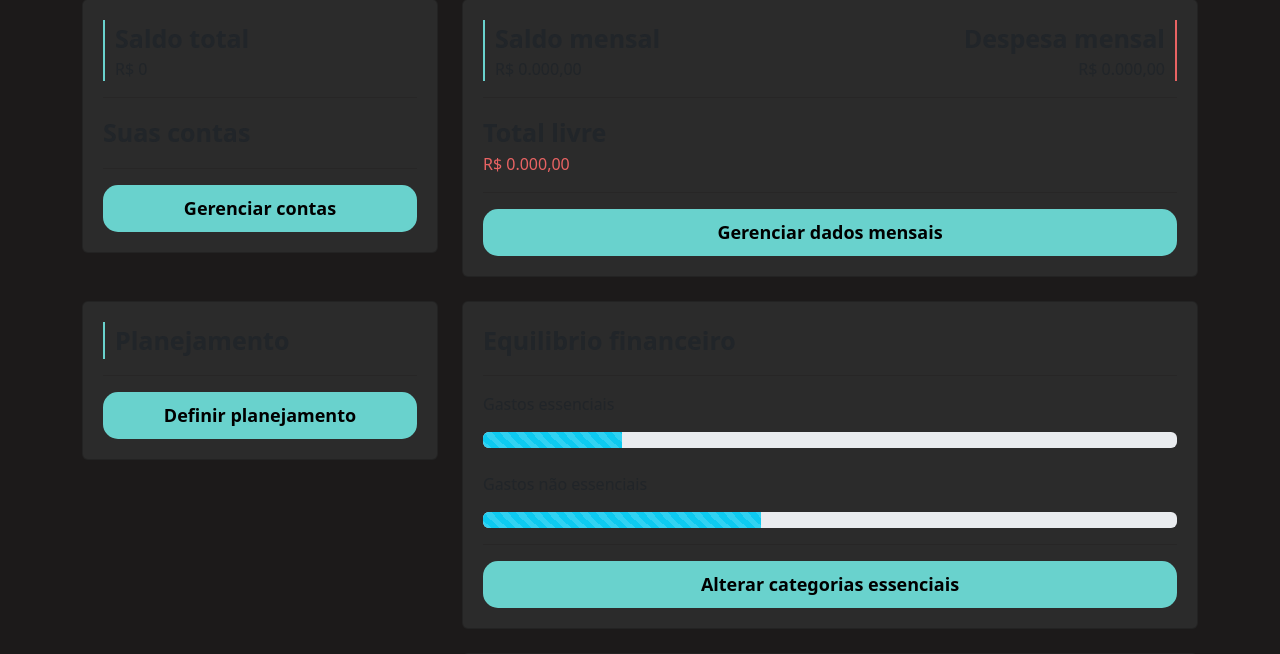
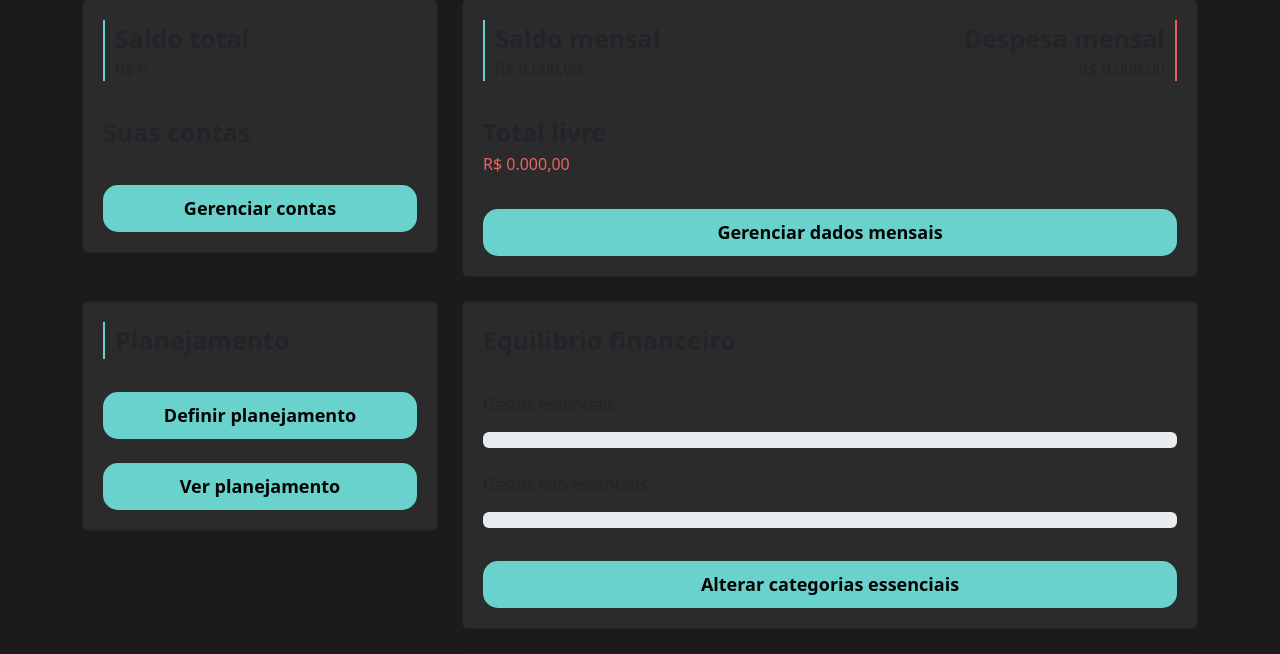
Before and after one commit to IgorDiasV/gerenciador_financeiro, a Django app: page /perfil/home/ in a window 1280 px wide. Shown: the part 233-887 px from the top of the page. Run offline with Django 4.2, Linux system fonts and the light colour scheme; data that the repository does not hold is empty.

Commit message:
feat: tornando dinâmico os dados da home

```diff
--- a/perfil/templates/home.html
+++ b/perfil/templates/home.html
@@ -9,7 +9,7 @@
         <br>
         <div class="row">
             <div class="col-md-3">
-                <a style="text-decoration: none; color:white;" href="#">
+                <a style="text-decoration: none; color:white;" href="{% url 'novo_valor'%}">
                     <div class="card">
                         <div class="row">
                             <div class="col-md-8">
@@ -24,7 +24,7 @@
                 </a>
             </div>
             <div class="col-md-3">
-                <a style="text-decoration: none; color:white;" href="#">
+                <a style="text-decoration: none; color:white;" href="{% url 'novo_valor'%}">
                     <div class="card">
                         <div class="row">
                             <div class="col-md-8">
@@ -108,7 +108,9 @@
                         <span class="fonte-destaque">Planejamento</span>
                     </div>
                     <hr class="hr-borda">
-                    <a href="#" class="botao-principal">Definir planejamento</a>
+                    <a href="{% url 'definir_planejamento' %}" class="botao-principal">Definir planejamento</a>
+                </br>
+                    <a href="{% url 'ver_planejamento' %}" class="botao-principal">Ver planejamento</a>
                 </div>
             </div>
             <div class="col-md-8">
@@ -118,16 +120,16 @@
 
                     <p>Gastos essenciais</p>
                     <div class="progress">
-                        <div class="progress-bar progress-bar-striped bg-info" role="progressbar" style="width: 20%" aria-valuenow="50" aria-valuemin="0" aria-valuemax="100"></div>
+                        <div class="progress-bar progress-bar-striped bg-info" role="progressbar" style="width: {{percentual_gastos_essenciais}}%" aria-valuenow="50" aria-valuemin="0" aria-valuemax="100"></div>
                     </div>
                     <br>
                     <p>Gastos não essenciais</p>
                     <div class="progress">
-                        <div class="progress-bar progress-bar-striped bg-info" role="progressbar" style="width: 40%" aria-valuenow="50" aria-valuemin="0" aria-valuemax="100"></div>
+                        <div class="progress-bar progress-bar-striped bg-info" role="progressbar" style="width: {{percentual_gastos_nao_essenciais}}%" aria-valuenow="50" aria-valuemin="0" aria-valuemax="100"></div>
                     </div>
 
                     <hr class="hr-borda">
-                    <a href="#" class="botao-principal">Alterar categorias essenciais</a>
+                    <a href="{%url 'gerenciar'%}" class="botao-principal">Alterar categorias essenciais</a>
 
                 </div>
             </div>
@@ -150,7 +152,7 @@
 
                     <hr class="hr-borda">
 
-                    <a href="#" class="botao-principal">Ver mais</a>
+                    <a href="{%url 'ver_contas' %}" class="botao-principal">Ver mais</a>
 
                 </div>
             </div>
--- a/perfil/utils.py
+++ b/perfil/utils.py
@@ -1,6 +1,24 @@
+from datetime import datetime
+from extrato. models import Valores
 def calcula_total(obj, campo):
     total = 0
     for i in obj:
         total += getattr(i, campo)
 
     return total
+
+def calcula_equilibrio_financeiro():
+    gastos_essenciais = Valores.objects.filter(data__month=datetime.now().month).filter(tipo='S').filter(categoria__essencial=True)
+    gastos_nao_essenciais = Valores.objects.filter(data__month=datetime.now().month).filter(tipo='S').filter(categoria__essencial=False)
+
+    total_gastos_essenciais = calcula_total(gastos_essenciais, 'valor')
+    total_gastos_nao_essenciais = calcula_total(gastos_nao_essenciais, 'valor')
+
+    total = total_gastos_essenciais + total_gastos_nao_essenciais
+    try:
+        percentual_gastos_essenciais = int(total_gastos_essenciais * 100 / total)
+        percentual_gastos_nao_essenciais = int(total_gastos_nao_essenciais * 100 / total)
+
+        return percentual_gastos_essenciais, percentual_gastos_nao_essenciais
+    except:
+        return 0, 0
--- a/perfil/views.py
+++ b/perfil/views.py
@@ -3,7 +3,7 @@ from django.contrib import messages
 from django.contrib.messages import constants
 from django.db.models import Sum
 from .models import Conta, Categoria
-from .utils import calcula_total
+from .utils import calcula_total, calcula_equilibrio_financeiro
 from extrato.models import Valores
 from datetime import datetime
 
@@ -19,7 +19,15 @@ def home(request):
     contas = Conta.objects.all()
     saldo_total = calcula_total(contas, 'valor')
 
-    return render(request, 'home.html', {'contas': contas, 'saldo_total': saldo_total, 'total_entrada':total_entradas, 'total_saidas':total_saidas})
+    percentual_gastos_essenciais, percentual_gastos_nao_essenciais = calcula_equilibrio_financeiro()
+
+    return render(request, 'home.html', {'contas': contas,
+                                         'saldo_total': saldo_total,
+                                         'total_entrada':total_entradas,
+                                         'total_saidas':total_saidas,
+                                         'percentual_gastos_essenciais':percentual_gastos_essenciais,
+                                         'percentual_gastos_nao_essenciais':percentual_gastos_nao_essenciais,
+                                         })
 
 
 def gerenciar(request):
--- a/templates/bases/base.html
+++ b/templates/bases/base.html
@@ -12,7 +12,7 @@
   </head>
   <body>
     <nav class="navbar navbar-expand-lg navbar-dark" style="background-color: #201F1F;">
-        <a class="navbar-brand" style="margin-left: 30px" href="">FINAN.CE</a>
+        <a class="navbar-brand" style="margin-left: 30px" href="{% url 'home' %}">FINAN.CE</a>
     </nav>
     {% block 'body' %}{% endblock %}
     <script src="https://cdn.jsdelivr.net/npm/bootstrap@5.3.0-alpha1/dist/js/bootstrap.bundle.min.js"></script>
```
